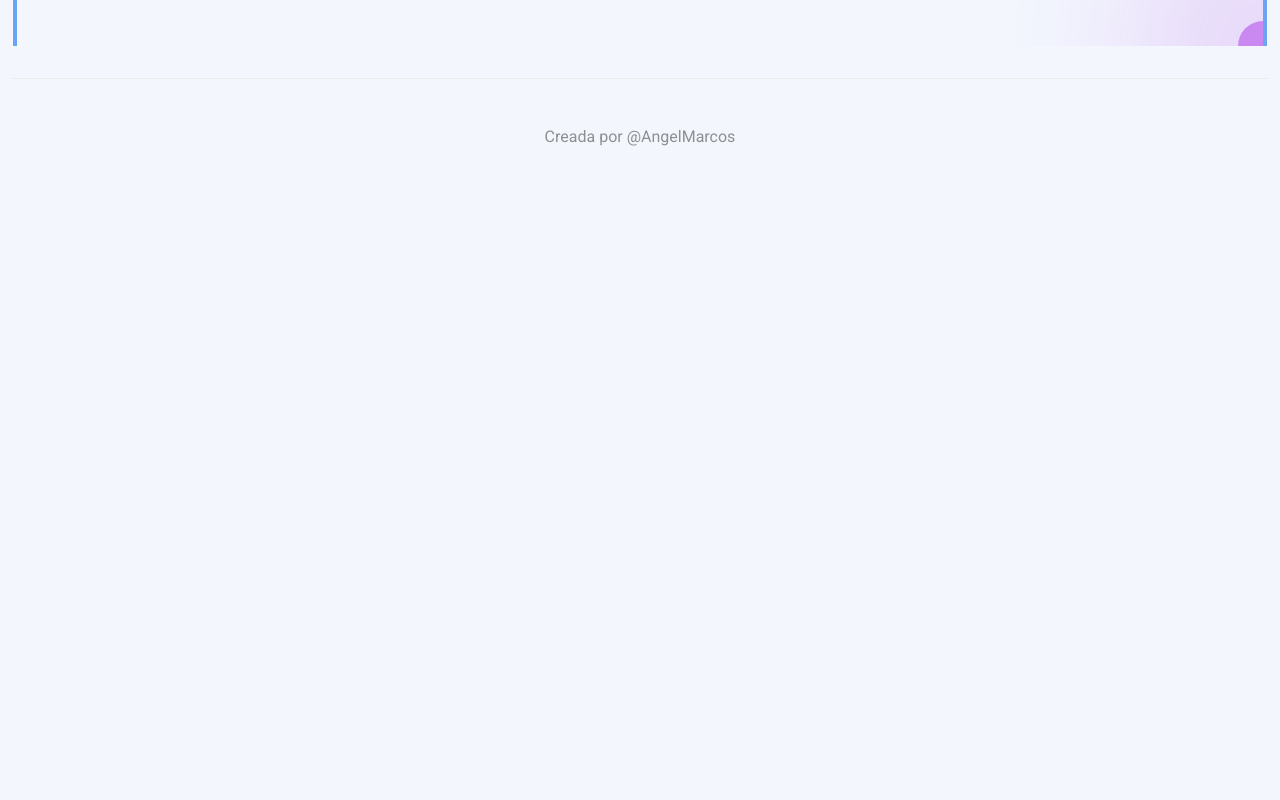
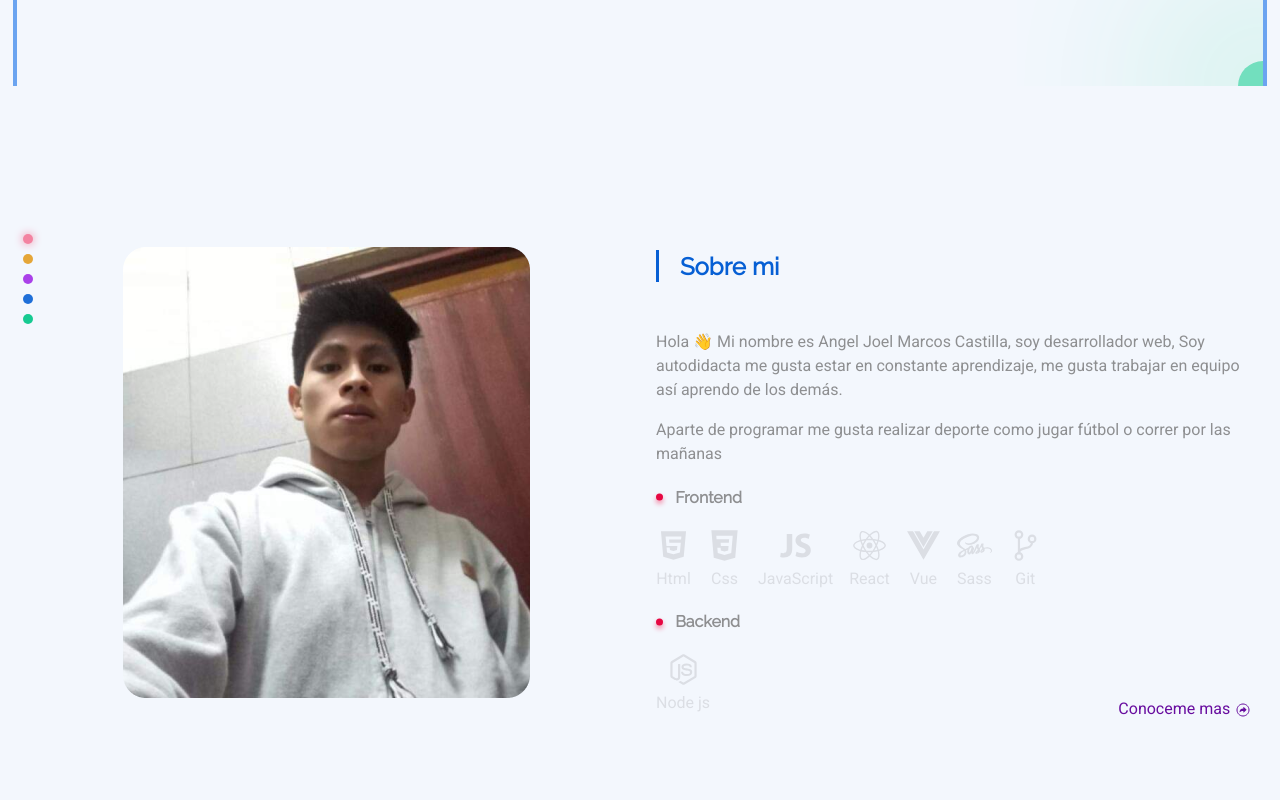
Before and after one commit to angelMarcosCastilla/angelMarcosPortafolio, a Next.js app: page / in a window 1280 px wide. Shown: the part 640-1440 px from the top of the page. Before the commit the page ends 834 px from the top, so only its background shows below. Built offline with nearby package versions, Linux system fonts and the light colour scheme.

Commit message:
create section about

```diff
--- /dev/null
+++ b/components/Aboutme.js/Aboutme.module.css
@@ -0,0 +1,74 @@
+.aboutMe {
+  padding: 5rem 0;
+  display: grid;
+  place-items: center;
+  margin-bottom: 3rem;
+  position: relative;
+  z-index: 100;
+}
+.aboutMe::before {
+  content: "";
+  position: absolute;
+  top: 100px;
+  left: 10px;
+  width: 10px;
+  height: 10px;
+  background-color: var(--red-100);
+  border-radius: 50%;
+  box-shadow: 0 0 10px var(--red-100), 0 20px var(--yellow-500),
+    0 40px var(--purple-200), 0 60px var(--color-primary-200),
+    0 80px  var(--green-500);
+}
+
+.grid > div {
+  padding: 1rem;
+}
+@media screen and (min-width: 800px) {
+  .grid {
+    display: flex;
+    align-items: center;
+  }
+  .grid > div {
+    flex: 1;
+  }
+}
+.containerImage {
+  text-align: center;
+}
+
+.grid h4 {
+  position: relative;
+  padding: 0 1.2rem;
+}
+.grid h4::after {
+  content: "";
+  position: absolute;
+  top: 50%;
+  transform: translateY(-50%);
+  left: 0;
+  width: 7px;
+  height: 7px;
+  border-radius: 50%;
+  box-shadow: 0 3px 5px var(--red-100);
+  background-color: var(--red-300);
+}
+
+.flex {
+  display: flex;
+  flex-wrap: wrap;
+  gap: 1rem;
+}
+.link {
+  margin-top: -1rem;
+  display: block;
+  text-align: right;
+  margin-right: auto;
+  color: var(--purple-500);
+}
+.link:hover {
+  opacity: 0.8;
+}
+.link svg {
+  margin-left: 5px;
+  vertical-align: middle;
+}
--- /dev/null
+++ b/components/Aboutme.js/index.js
@@ -0,0 +1,79 @@
+import Image from "next/image";
+import style from "./Aboutme.module.css";
+import photo from "../../public/foto.png";
+import Subtitle from "../Subtitle";
+import { AiFillHtml5 } from "react-icons/ai";
+import { IoLogoCss3, IoLogoNodejs, IoLogoJavascript } from "react-icons/io";
+import {
+  IoLogoReact,
+  IoLogoVue,
+  IoLogoSass,
+  IoGitBranchOutline,
+  IoArrowRedoCircleOutline,
+} from "react-icons/io5";
+import Skills from "../Skill";
+import Link from "next/link";
+
+export default function Aboutme() {
+  return (
+    <section className={style.aboutMe}>
+      <div className={style.grid}>
+        <div className={style.containerImage}>
+          <Image src={photo} alt="foto Angel marcos" className={style.photo} />
+        </div>
+        <div className={style.info}>
+          <Subtitle>Sobre mi</Subtitle>
+          <p>
+            Hola 👋 Mi nombre es Angel Joel Marcos Castilla, soy desarrollador
+            web, Soy autodidacta me gusta estar en constante aprendizaje, me
+            gusta trabajar en equipo así aprendo de los demás.
+          </p>
+          <p>
+            Aparte de programar me gusta realizar deporte como jugar fútbol o
+            correr por las mañanas
+          </p>
+          <div>
+            <h4>Frontend</h4>
+            <div className={style.flex}>
+              <Skills label="Html">
+                <AiFillHtml5 size={35} />
+              </Skills>
+              <Skills label="Css">
+                <IoLogoCss3 size={35} />
+              </Skills>
+              <Skills label="JavaScript">
+                <IoLogoJavascript size={35} />
+              </Skills>
+              <Skills label="React">
+                <IoLogoReact size={35} />
+              </Skills>
+              <Skills label="Vue">
+                <IoLogoVue size={35} />
+              </Skills>
+              <Skills label="Sass">
+                <IoLogoSass size={35} />
+              </Skills>
+              <Skills label="Git">
+                <IoGitBranchOutline size={35} />
+              </Skills>
+            </div>
+          </div>
+          <div>
+            <h4>Backend</h4>
+            <div className={style.flex}>
+              <Skills label="Node js">
+                <IoLogoNodejs size={35} />
+              </Skills>
+            </div>
+          </div>
+          <Link href="/conoceme" >
+            <a className={style.link}>
+              Conoceme mas
+              <IoArrowRedoCircleOutline />
+            </a>
+          </Link>
+        </div>
+      </div>
+    </section>
+  );
+}
--- a/components/Banner/Banner.module.css
+++ b/components/Banner/Banner.module.css
@@ -3,8 +3,8 @@
   border-left: 4px solid var(--color-primary-100);
   border-right: 4px solid var(--color-primary-100);
   position: relative;
-  height: 75vh;
-  margin-bottom: 2rem;
+  height: 80vh;
+  margin-bottom: 3rem;
   padding-top: 6rem;
   padding-bottom: 6rem;
   overflow: hidden;
@@ -29,8 +29,8 @@
 .banner::before {
   right: -25px;
   bottom: -25px;
-  background-color: var(--purple-100);
-  box-shadow: 0 0 200px 50px var(--purple-100);
+  background-color: var(--green-300);
+  box-shadow: 0 0 200px 50px var(--green-200);
 }
 .content {
   text-align: center;
--- /dev/null
+++ b/components/Skill/Skills.module.css
@@ -0,0 +1,8 @@
+.skill{
+  color:var(--gray-400);
+  text-align: center;
+}
+
+.skill p{
+  margin: 0;
+}
--- /dev/null
+++ b/components/Skill/index.js
@@ -0,0 +1,10 @@
+import style from "./Skills.module.css";
+
+export default function Skills({ children, label }) {
+  return (
+    <span className={style.skill}>
+      {children}
+      <p>{label}</p>
+    </span>
+  );
+}
--- /dev/null
+++ b/components/Subtitle/Subtitle.module.css
@@ -0,0 +1,8 @@
+.subtitle{
+  color: var(--color-primary-300);
+  padding: .1rem 1.5rem;
+  background-image: linear-gradient( var(--color-primary-300) , var(--color-primary-300));
+  background-repeat: no-repeat;
+  background-size: 3px 100% ;
+  margin-bottom: 3rem;
+}
--- /dev/null
+++ b/components/Subtitle/index.js
@@ -0,0 +1,5 @@
+import style from "./Subtitle.module.css";
+
+export default function Subtitle({ children, ...rest }) {
+  return <h2 className={style.subtitle}>{children}</h2>;
+}
--- a/package.json
+++ b/package.json
@@ -10,7 +10,8 @@
   "dependencies": {
     "next": "12.0.10",
     "react": "17.0.2",
-    "react-dom": "17.0.2"
+    "react-dom": "17.0.2",
+    "react-icons": "^4.3.1"
   },
   "devDependencies": {
     "eslint": "8.8.0",
--- a/pages/index.js
+++ b/pages/index.js
@@ -1,4 +1,5 @@
 import Head from "next/head";
+import Aboutme from "../components/Aboutme.js";
 import Banner from "../components/Banner";
 import Layout from "../components/Layout";
 
@@ -15,6 +16,7 @@ export default function Home() {
       </Head>
       <Layout>
         <Banner />
+        <Aboutme />
       </Layout>
     </>
   );
--- a/styles/globals.css
+++ b/styles/globals.css
@@ -43,6 +43,13 @@
   --red-300: #e60742;
   --red-400: #cf063b;
   --red-500: #8a0428;
+
+  --green-100: #def7f0;
+  --green-200: #a4ead4;
+  --green-300: #72dfbe;
+  --green-400: #44d5a7;
+  --green-500: #16ca91;
+  --green-600: #12a173;
 
   --size: 14px;
 }
@@ -90,7 +97,6 @@ a {
   cursor: pointer;
 }
 img {
-  display: block;
   max-width: 100%;
 }
 h1,
@@ -100,3 +106,8 @@ h4 {
   font-family: "raleway", sans-serif;
   font-weight: 700;
 }
+
+
+p{
+  line-height: 1.5rem;
+}
```
Also changed, not shown: public/foto.png (added), 1 other file (tests, documents, lock files or other folders).
